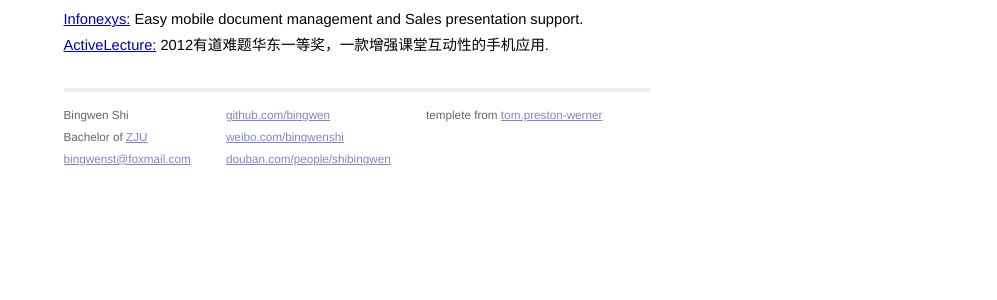
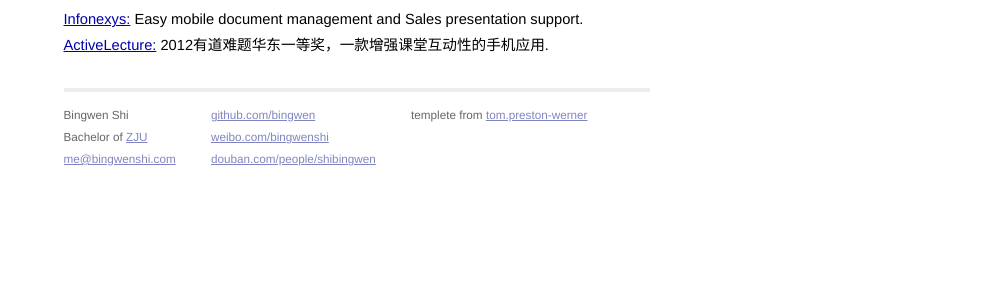
Before and after one commit to bingwen/bingwen.github.com, a Jekyll site: the page built from index.html, in a window 1280 px wide. Shown: the part 390-690 px from the top of the page, without its empty margins (283-1280 px from the left). Built offline with Jekyll 4.4.1, drawn with Linux system fonts in a browser that asks for light colours; Markdown is read by kramdown in place of the engine named in the settings.

Commit message:
new email

```diff
--- a/_layouts/default.html
+++ b/_layouts/default.html
@@ -39,7 +39,7 @@ var WRInitTime=(new Date()).getTime();
       <p>
         Bingwen Shi<br />
         Bachelor of <a href="http://www.zju.edu.cn/" target="_blank">ZJU</a><br />
-        <a href="mailto:bingwenst@foxmail.com">bingwenst@foxmail.com</a>
+        <a href="mailto:me@bingwenshi.com">me@bingwenshi.com</a>
       </p>
     </div>
     <div class="contact">
```
